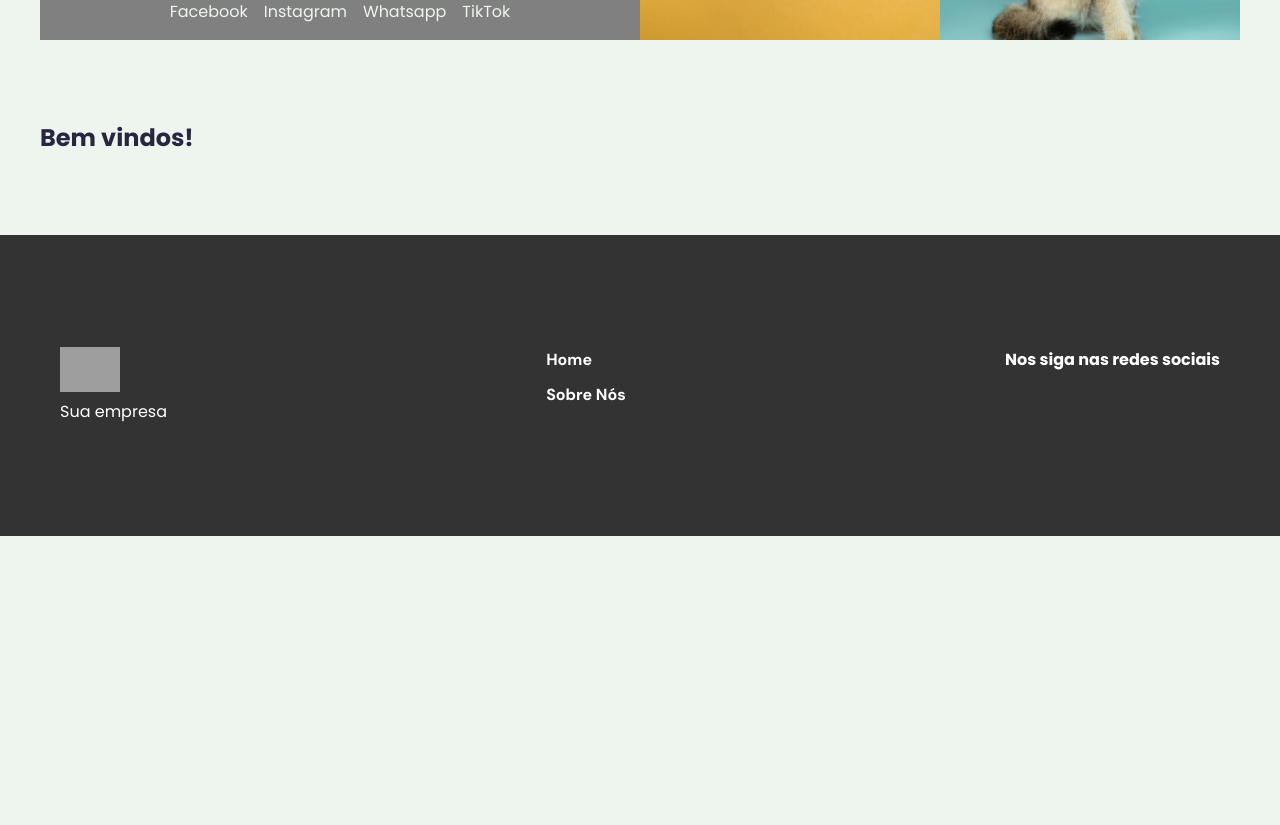
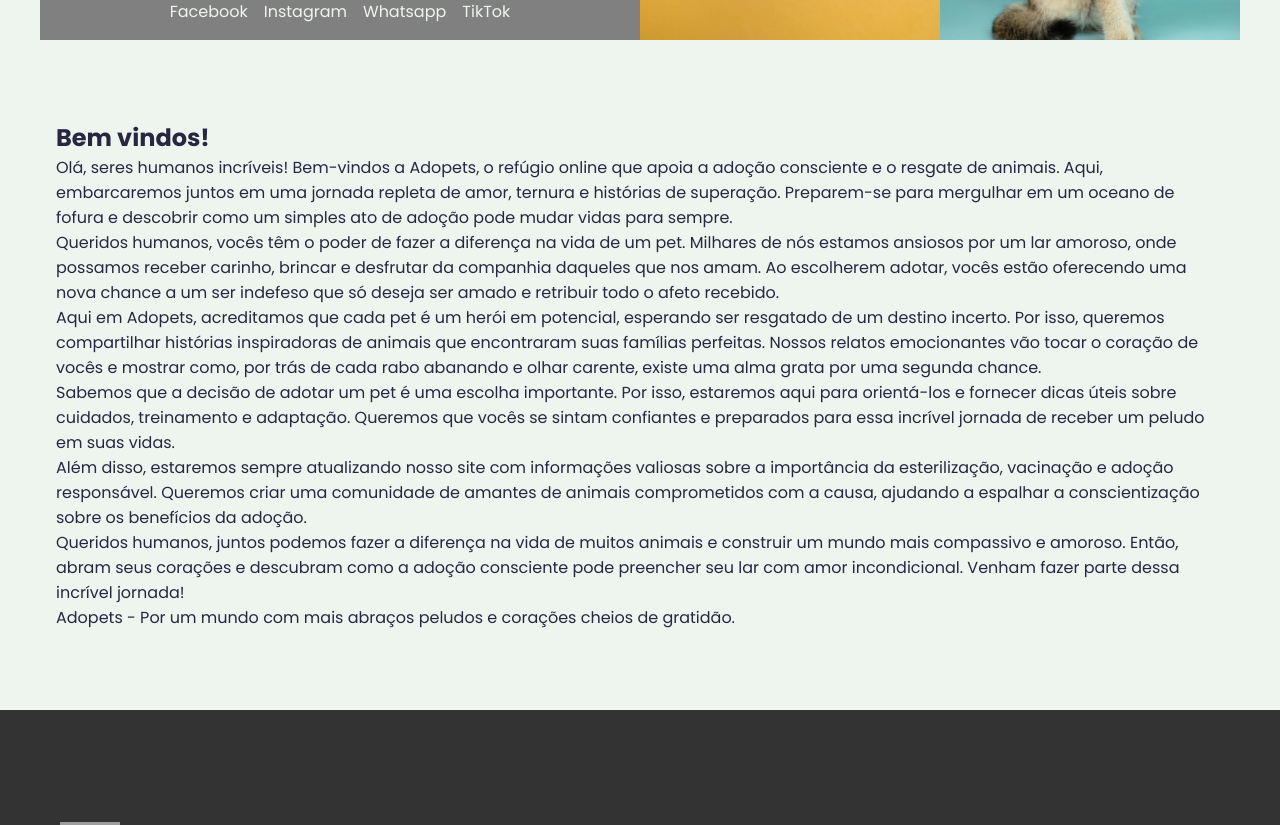
Before and after one commit to RNoleto/adopets-vue3, a Vue app: page / in a window 1280 px wide. Shown: the part 660-1485 px from the top of the page. Before the commit the page ends 1196 px from the top, so only its background shows below. Built offline with nearby package versions, Linux system fonts and the light colour scheme; grey boxes are pictures that could not be loaded.

Commit message:
conteudo da página home sessão welcome

```diff
--- a/src/pages/Home.vue
+++ b/src/pages/Home.vue
@@ -1,10 +1,59 @@
 <template>
   <main>
     <Banner />
-    <section>
+    <section class="welcome">
       <div class="container">
         <div class="content">
           <h1>Bem vindos!</h1>
+          <p>
+            Olá, seres humanos incríveis! Bem-vindos a Adopets, o refúgio online
+            que apoia a adoção consciente e o resgate de animais. Aqui,
+            embarcaremos juntos em uma jornada repleta de amor, ternura e
+            histórias de superação. Preparem-se para mergulhar em um oceano de
+            fofura e descobrir como um simples ato de adoção pode mudar vidas
+            para sempre.
+          </p>
+          <p>
+            Queridos humanos, vocês têm o poder de fazer a diferença na vida de
+            um pet. Milhares de nós estamos ansiosos por um lar amoroso, onde
+            possamos receber carinho, brincar e desfrutar da companhia daqueles
+            que nos amam. Ao escolherem adotar, vocês estão oferecendo uma nova
+            chance a um ser indefeso que só deseja ser amado e retribuir todo o
+            afeto recebido.
+          </p>
+          <p>
+            Aqui em Adopets, acreditamos que cada pet é um herói em potencial,
+            esperando ser resgatado de um destino incerto. Por isso, queremos
+            compartilhar histórias inspiradoras de animais que encontraram suas
+            famílias perfeitas. Nossos relatos emocionantes vão tocar o coração
+            de vocês e mostrar como, por trás de cada rabo abanando e olhar
+            carente, existe uma alma grata por uma segunda chance.
+          </p>
+          <p>
+            Sabemos que a decisão de adotar um pet é uma escolha importante. Por
+            isso, estaremos aqui para orientá-los e fornecer dicas úteis sobre
+            cuidados, treinamento e adaptação. Queremos que vocês se sintam
+            confiantes e preparados para essa incrível jornada de receber um
+            peludo em suas vidas.
+          </p>
+          <p>
+            Além disso, estaremos sempre atualizando nosso site com informações
+            valiosas sobre a importância da esterilização, vacinação e adoção
+            responsável. Queremos criar uma comunidade de amantes de animais
+            comprometidos com a causa, ajudando a espalhar a conscientização
+            sobre os benefícios da adoção.
+          </p>
+          <p>
+            Queridos humanos, juntos podemos fazer a diferença na vida de muitos
+            animais e construir um mundo mais compassivo e amoroso. Então, abram
+            seus corações e descubram como a adoção consciente pode preencher
+            seu lar com amor incondicional. Venham fazer parte dessa incrível
+            jornada!
+          </p>
+          <p>
+            Adopets - Por um mundo com mais abraços peludos e corações cheios de
+            gratidão.
+          </p>
         </div>
       </div>
     </section>
@@ -20,4 +69,9 @@ export default {
 </script>
 
 <style lang="scss" scoped>
+.welcome {
+  .content {
+    padding: 0px 16px;
+  }
+}
 </style>
```
